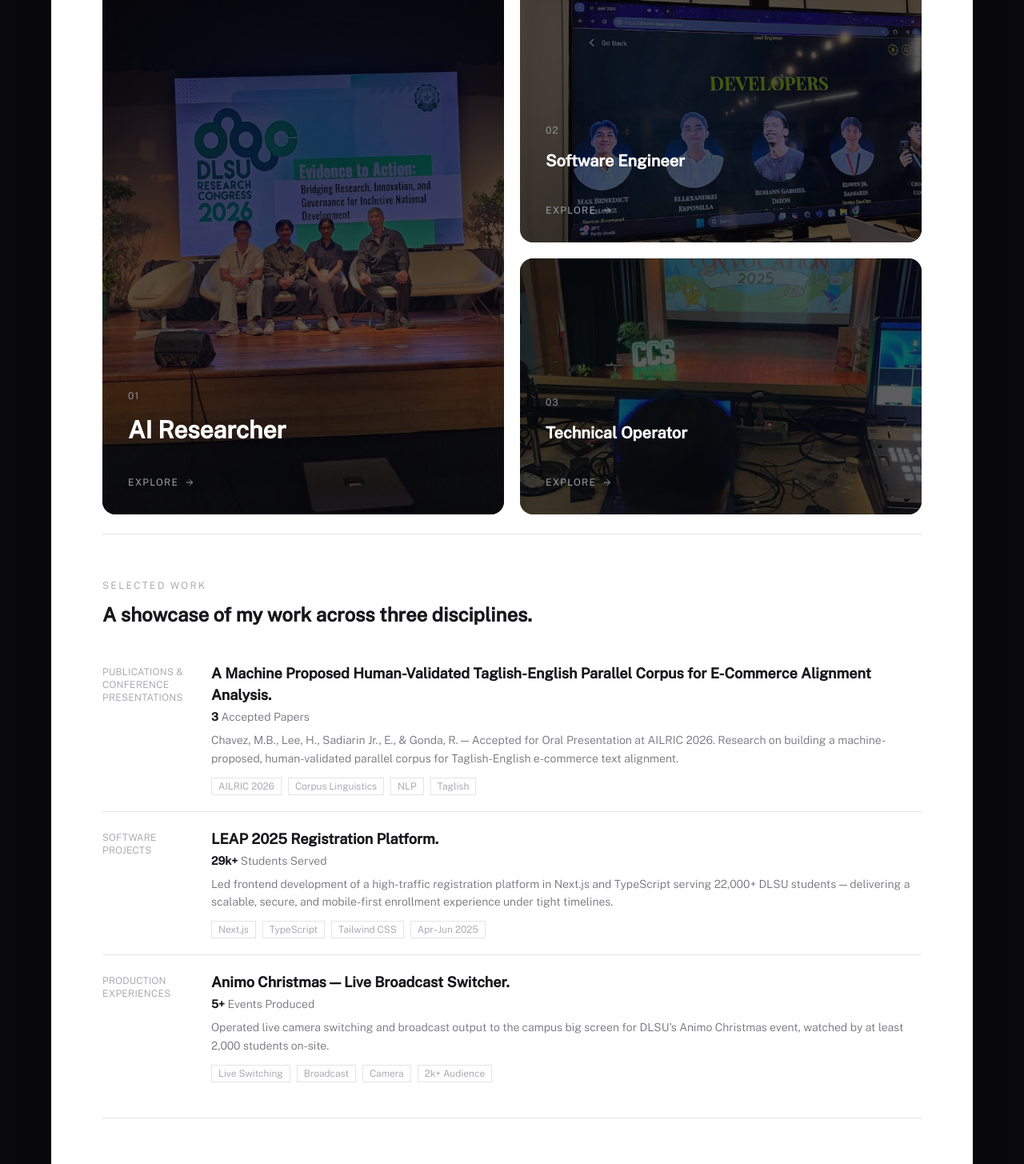
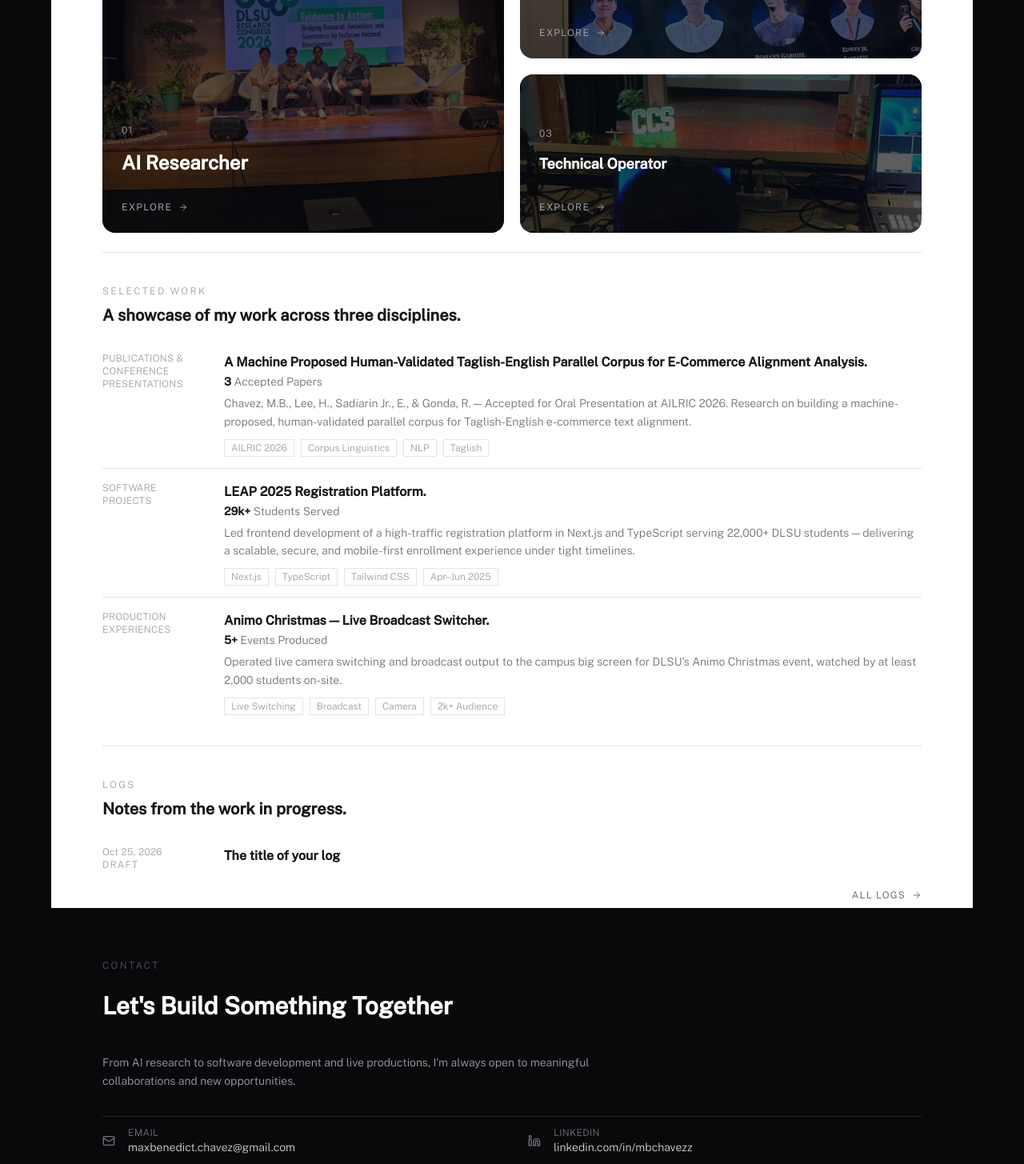
Before and after one commit to mbchavez27/mbchavezzportfolio, a React (Vite) app: page / in a window 1280 px wide. Shown: the part 1330-2785 px from the top of the page at 80% size. Built offline with nearby package versions, Linux system fonts and the light colour scheme.

Commit message:
style(ui): compact, academic spacing and type

```diff
--- a/src/components/molecules/EntryRow.tsx
+++ b/src/components/molecules/EntryRow.tsx
@@ -22,7 +22,7 @@ type Props = {
   children?: ReactNode;
 };
 
-const TITLE_CLASS = "font-display text-base md:text-lg font-semibold text-zinc-900 leading-snug";
+const TITLE_CLASS = "font-display text-[15px] md:text-base font-semibold text-zinc-900 leading-snug";
 
 /** Wraps EntryRows in a list with faint maroon hairlines between them. */
 export function EntryList({ children, className = "" }: { children: ReactNode; className?: string }) {
@@ -51,19 +51,19 @@ export default function EntryRow({ meta, title, to, href, subtitle, summary, thu
   return (
     <motion.li
       {...revealOnScroll({ y: 12, delay: Math.min(position, 6) * 0.05, duration: 0.45 })}
-      className="grid grid-cols-1 sm:grid-cols-[7rem_1fr] gap-x-6 gap-y-1 py-5"
+      className="grid grid-cols-1 sm:grid-cols-[8rem_1fr] gap-x-6 gap-y-1 py-3.5"
     >
-      <div className="font-body font-light text-xs text-zinc-400 tracking-wide sm:pt-1">{meta}</div>
+      <div className="font-body font-light text-xs text-zinc-400 tracking-wide sm:pt-0.5">{meta}</div>
       <div className="flex gap-5">
         <div className="min-w-0 flex-1">
           {heading && <h3>{heading}</h3>}
-          {subtitle && <p className="font-body font-light text-sm text-zinc-500 mt-1">{subtitle}</p>}
+          {subtitle && <p className="font-body font-light text-sm text-zinc-500 mt-0.5">{subtitle}</p>}
           {summary && (
-            <p className={`font-body font-light text-sm text-zinc-500 leading-relaxed ${heading || subtitle ? "mt-2" : ""}`}>
+            <p className={`font-body font-light text-sm text-zinc-500 leading-relaxed ${heading || subtitle ? "mt-1.5" : ""}`}>
               {summary}
             </p>
           )}
-          {children && <div className={heading || subtitle || summary ? "mt-3" : ""}>{children}</div>}
+          {children && <div className={heading || subtitle || summary ? "mt-2.5" : ""}>{children}</div>}
         </div>
         {thumbnail && (
           <img
--- a/src/components/molecules/MoreLink.tsx
+++ b/src/components/molecules/MoreLink.tsx
@@ -4,7 +4,7 @@ import { Link } from "react-router";
 /** A small "see everything" link that closes a section's list, aligned right. */
 export default function MoreLink({ to, label }: { to: string; label: string }) {
   return (
-    <div className="flex justify-end pt-2 pb-6">
+    <div className="flex justify-end pt-2 pb-2">
       <Link to={to} className="group flex items-center gap-2 text-zinc-500 hover:text-primary transition-colors duration-300">
         <span className="font-body text-xs tracking-widest uppercase">{label}</span>
         <ArrowRight size={12} className="group-hover:translate-x-1 transition-transform duration-300" />
--- a/src/components/molecules/PageHero.tsx
+++ b/src/components/molecules/PageHero.tsx
@@ -11,7 +11,7 @@ export default function PageHero({ eyebrow, children }: Props) {
   return (
     <motion.div {...revealOnLoad({ y: 20 })} className="mb-10 page-container">
       <p className="font-body font-light text-xs text-zinc-400 tracking-[0.2em] uppercase mb-4">{eyebrow}</p>
-      <h1 className="font-display text-2xl md:text-3xl font-semibold text-zinc-900 leading-snug">{children}</h1>
+      <h1 className="font-display text-2xl font-semibold text-zinc-900 leading-snug">{children}</h1>
     </motion.div>
   );
 }
--- a/src/components/molecules/SectionHeading.tsx
+++ b/src/components/molecules/SectionHeading.tsx
@@ -16,16 +16,16 @@ type Props = {
 /** The quiet section header used across the site: a faint maroon hairline, an optional eyebrow, a title. */
 export default function SectionHeading({ title, eyebrow, subtitle, as: Heading = "h2", divider = true, className = "" }: Props) {
   return (
-    <motion.div {...revealOnScroll()} className={`${divider ? "border-t border-primary/15" : ""} pt-14 pb-6 ${className}`}>
+    <motion.div {...revealOnScroll()} className={`${divider ? "border-t border-primary/15" : ""} pt-10 pb-4 ${className}`}>
       {eyebrow && (
-        <p className="font-body font-light text-xs text-zinc-400 tracking-[0.2em] uppercase mb-3">{eyebrow}</p>
+        <p className="font-body font-light text-xs text-zinc-400 tracking-[0.2em] uppercase mb-2">{eyebrow}</p>
       )}
       <Heading
-        className={`font-display font-semibold text-zinc-900 ${Heading === "h2" ? "text-xl md:text-2xl" : "text-lg"}`}
+        className={`font-display font-semibold text-zinc-900 ${Heading === "h2" ? "text-lg md:text-xl" : "text-base"}`}
       >
         {title}
       </Heading>
-      {subtitle && <p className="font-body font-light text-sm text-zinc-400 mt-2">{subtitle}</p>}
+      {subtitle && <p className="font-body font-light text-sm text-zinc-400 mt-1">{subtitle}</p>}
     </motion.div>
   );
 }
--- a/src/components/organisms/AtAGlance.tsx
+++ b/src/components/organisms/AtAGlance.tsx
@@ -18,21 +18,21 @@ export default function AtAGlance({ title, stats, tagGroups }: Props) {
     <motion.div {...revealOnScroll()} className="page-container mb-6">
       <AccentRule />
 
-      <p className="font-body font-light text-xs text-zinc-400 tracking-[0.2em] uppercase pt-8 pb-5">{title}</p>
+      <p className="font-body font-light text-xs text-zinc-400 tracking-[0.2em] uppercase pt-6 pb-4">{title}</p>
 
       <div className="flex flex-wrap gap-y-4 divide-x divide-primary/15">
         {stats.map((stat) => (
           <div key={stat.label} className="pr-6 pl-6 first:pl-0">
-            <p className="font-display text-3xl font-semibold text-zinc-900">{stat.value}</p>
+            <p className="font-display text-2xl font-semibold text-zinc-900">{stat.value}</p>
             <p className="font-body font-light text-xs text-zinc-400 mt-0.5">{stat.label}</p>
           </div>
         ))}
       </div>
 
       {tagGroups.length > 0 && (
-        <dl className="mt-8 divide-y divide-primary/10 border-t border-primary/10">
+        <dl className="mt-6 divide-y divide-primary/10 border-t border-primary/10">
           {tagGroups.map((group) => (
-            <div key={group.label} className="grid grid-cols-1 sm:grid-cols-[7rem_1fr] gap-x-6 gap-y-2 py-4">
+            <div key={group.label} className="grid grid-cols-1 sm:grid-cols-[8rem_1fr] gap-x-6 gap-y-2 py-3">
               <dt className="font-body font-light text-xs text-zinc-400 tracking-wide sm:pt-1">{group.label}</dt>
               <dd className="flex flex-wrap gap-2">
                 {group.tags.map((tag) => (
--- a/src/features/home/components/Contact.tsx
+++ b/src/features/home/components/Contact.tsx
@@ -7,15 +7,15 @@ export type ContactItem = ContactLink & { readonly opensInNewTab: boolean };
 
 export default function Contact({ items }: { items: readonly ContactItem[] }) {
   return (
-    <section className="bg-zinc-950 py-24">
+    <section className="bg-zinc-950 py-16">
       <div className="page-container">
         <motion.div {...revealOnScroll({ y: 30 })} className="max-w-2xl">
           <p className="font-body font-light text-xs text-zinc-600 tracking-[0.2em] uppercase mb-6">Contact</p>
-          <h2 className="font-display text-3xl md:text-4xl font-semibold text-white leading-tight mb-6">
+          <h2 className="font-display text-2xl md:text-3xl font-semibold text-white leading-tight mb-4">
             Let's Build Something Together
           </h2>
-          <div className="w-8 h-px bg-primary mb-8" />
-          <p className="font-body font-light text-zinc-400 text-base leading-relaxed mb-10">
+          <div className="w-8 h-px bg-primary mb-6" />
+          <p className="font-body font-light text-zinc-400 text-sm leading-relaxed mb-8">
             From AI research to software development and live productions, I'm always open to meaningful collaborations
             and new opportunities.
           </p>
@@ -32,7 +32,7 @@ export default function Contact({ items }: { items: readonly ContactItem[] }) {
                 href={link.href}
                 target={link.opensInNewTab ? "_blank" : undefined}
                 rel="noreferrer"
-                className="group flex items-center gap-4 py-4"
+                className="group flex items-center gap-4 py-3"
               >
                 <link.Icon size={16} className="shrink-0 text-zinc-500 group-hover:text-primary transition-colors duration-200" />
                 <span className="min-w-0 flex-1">
--- a/src/features/home/components/HatCard.tsx
+++ b/src/features/home/components/HatCard.tsx
@@ -16,7 +16,7 @@ type Props = {
 };
 
 export default function HatCard({ hat, position, featured = false }: Props) {
-  const height = featured ? "min-h-96 md:min-h-[34rem]" : "min-h-80";
+  const height = featured ? "min-h-72 md:min-h-[26rem]" : "min-h-56 md:min-h-0";
 
   return (
     <motion.div
@@ -28,9 +28,9 @@ export default function HatCard({ hat, position, featured = false }: Props) {
           <img src={hat.image} alt="" className="w-full h-full object-cover object-center" />
         </div>
         <div className="absolute inset-0 bg-zinc-950/65 group-hover:bg-zinc-950/80 transition-colors duration-500" />
-        <div className={`relative z-10 flex flex-col justify-end h-full p-8 ${height}`}>
+        <div className={`relative z-10 flex flex-col justify-end h-full p-6 ${height}`}>
           <span className="font-body font-light block text-xs tracking-widest mb-4 text-zinc-400">{formatIndex(position)}</span>
-          <h3 className={`font-display font-semibold text-white mb-5 ${featured ? "text-2xl md:text-3xl" : "text-xl"}`}>{hat.role}</h3>
+          <h3 className={`font-display font-semibold text-white mb-3 ${featured ? "text-xl md:text-2xl" : "text-lg"}`}>{hat.role}</h3>
           <RevealOnHover>
             <p className="font-body font-light text-sm text-zinc-400 leading-relaxed mb-4">{hat.description}</p>
             <TagList tags={hat.tags} variant="dark" />
--- a/src/features/productions/components/ProductionCard.tsx
+++ b/src/features/productions/components/ProductionCard.tsx
@@ -15,20 +15,20 @@ export default function ProductionCard({ production, position, className = "" }:
   return (
     <motion.div
       {...revealOnScroll({ y: 24, delay: (position % 2) * 0.1, duration: 0.5 })}
-      className={`relative group min-h-80 ${CARD_MEDIA} ${className}`}
+      className={`relative group min-h-64 ${CARD_MEDIA} ${className}`}
     >
       <img src={production.image} alt="" className="absolute inset-0 w-full h-full object-cover object-center" />
       <div className="absolute inset-0 bg-zinc-950/65 group-hover:bg-zinc-950/80 transition-colors duration-500" />
 
-      <div className="relative z-10 flex flex-col justify-between gap-10 h-full p-8">
+      <div className="relative z-10 flex flex-col justify-between gap-6 h-full p-6">
         <div className="flex items-start justify-between gap-4">
           <span className="font-body font-light text-xs text-zinc-500">{formatIndex(position)}</span>
           <span className="font-body font-light text-xs text-zinc-400 tracking-wide">{production.date}</span>
         </div>
 
         <div>
-          <p className="font-display text-xl md:text-2xl font-semibold text-white mb-1">{production.title}</p>
-          <p className="font-body font-light text-sm text-zinc-400 mb-5">
+          <p className="font-display text-lg md:text-xl font-semibold text-white mb-1">{production.title}</p>
+          <p className="font-body font-light text-sm text-zinc-400 mb-3">
             {production.role} &mdash; <span className="text-zinc-500">{production.organization}</span>
           </p>
           <ul className="flex flex-col gap-1">
--- a/src/features/projects/components/FeaturedProjects.tsx
+++ b/src/features/projects/components/FeaturedProjects.tsx
@@ -9,7 +9,7 @@ export default function FeaturedProjects({ items }: { items: readonly ProjectCar
   return (
     <section className="page-container pb-6">
       <SectionHeading title="Featured Projects" subtitle="Things I've built." />
-      <div className={`grid grid-cols-1 md:grid-cols-3 md:auto-rows-[26rem] ${GRID_GAP}`}>
+      <div className={`grid grid-cols-1 md:grid-cols-3 md:auto-rows-[19rem] ${GRID_GAP}`}>
         {items.map((item, i) => (
           <ProjectCard key={item.project.title} {...item} position={i} className={SPANS[i] ?? ""} />
         ))}
--- a/src/features/projects/components/ProjectCard.tsx
+++ b/src/features/projects/components/ProjectCard.tsx
@@ -27,14 +27,14 @@ export default function ProjectCard({ project, caseStudyHref, position, classNam
     >
       <Link
         to={caseStudyHref}
-        className="block relative text-left overflow-hidden group h-full min-h-96 md:min-h-0 w-full bg-zinc-950"
+        className="block relative text-left overflow-hidden group h-full min-h-72 md:min-h-0 w-full bg-zinc-950"
       >
         <img src={project.image} alt="" className="absolute inset-0 w-full h-full object-cover object-center" />
         <div className="absolute inset-0 bg-zinc-950/65 group-hover:bg-zinc-950/80 transition-colors duration-500" />
 
-        <div className="relative z-10 flex flex-col justify-end h-full min-h-96 md:min-h-0 p-8">
+        <div className="relative z-10 flex flex-col justify-end h-full min-h-72 md:min-h-0 p-6">
           <span className="font-body font-light block text-xs tracking-widest mb-4 text-zinc-600">{formatIndex(position)}</span>
-          <h3 className="font-display text-xl font-semibold text-white mb-1">{project.title}</h3>
+          <h3 className="font-display text-lg font-semibold text-white mb-1">{project.title}</h3>
           <p className="font-body font-light text-xs text-zinc-500 mb-1">{project.role}</p>
           <p className="font-body font-light text-xs tracking-widest uppercase text-zinc-600 mb-5">
             <span className="text-primary">@</span> {project.domain}
```
